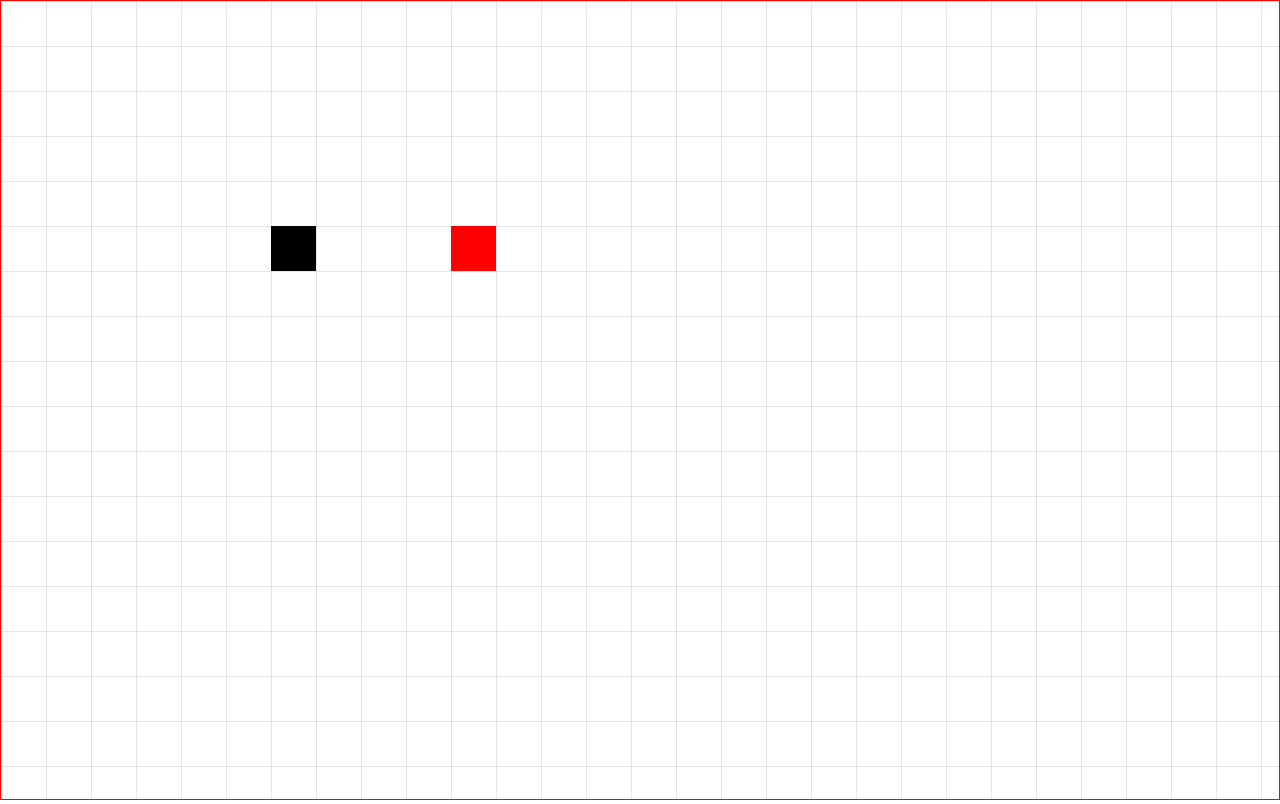
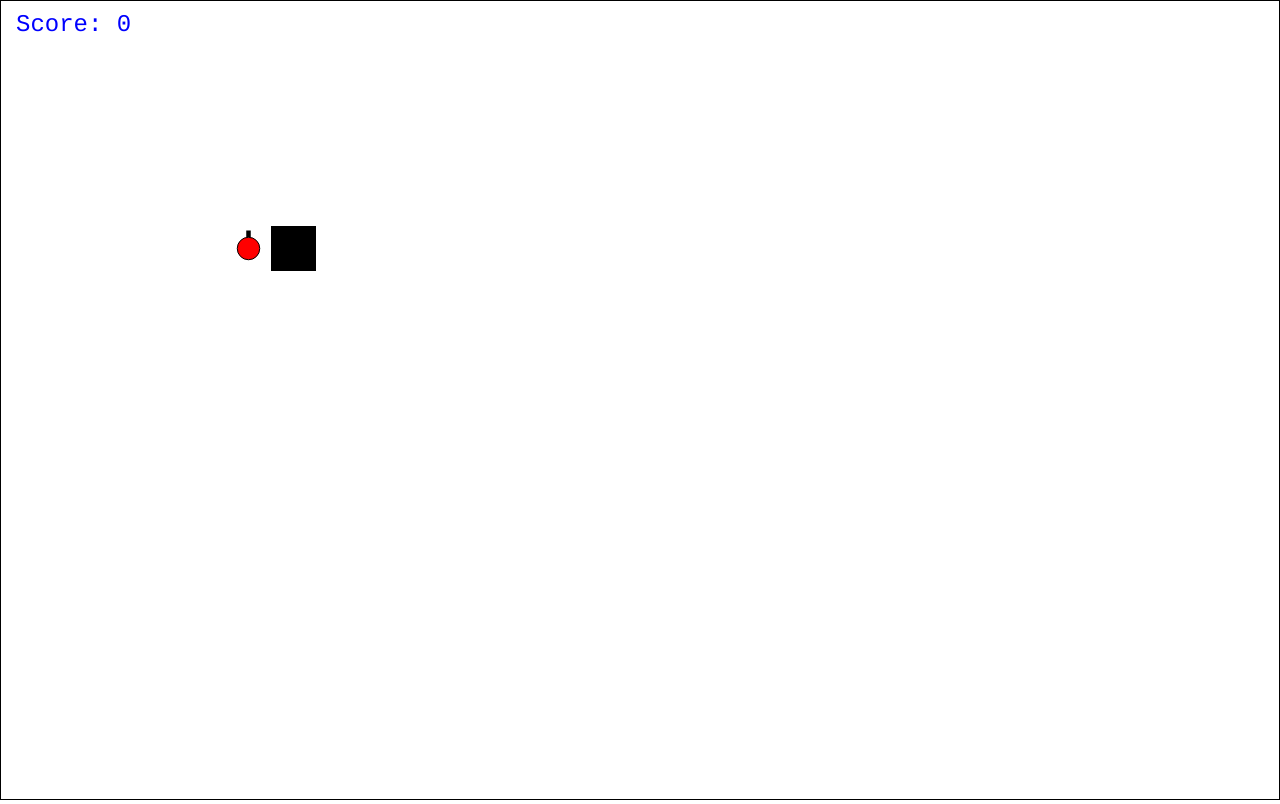
Before and after one commit to iambj/snake, a plain HTML site: page index2.html in a window 1280 px wide. Drawn offline with Linux system fonts and the light colour scheme.

Commit message:
Playable game with a score. Game ends on collision.

```diff
--- a/canvas2.js
+++ b/canvas2.js
@@ -1,26 +1,59 @@
 /*
 
-    Canvas Snake by Brandon Johnson
-    v1 - 1/7/2020
+    Canvas Snake v2 by Brandon Johnson
+    created 1/7/2020
 
     TODO:
 
-        - Add scoring
-        - Add collisions on walls and snake
-        - Throttle the input to skipFrames? (ie. use throttle.js to disallow spamming causing the snake to double back.)
-        - Fix apple positions and create them as instances.
-        - Game over and reset
+        [x] -  Add scoring
+        [x] - Add collisions on walls and snake
+        [x] - Difficulties
+        [ ] - Fix apple positions and create them as instances.
+        [ ] - Game over and reset
+        [ ] - Random snake start
+        [ ] - Standardize the size of the canvas (edges aren't a full gridSize)
+        [ ] - Abstract out as classes
+        [ ] - Multiple apple support
+        [ ] - Themes
+        [ ] - Munch sound 🙂 https://freesound.org/people/PapercutterJohn/sounds/318608/
+
+    BUG:
+        [ ] - Some weirdness when turning quick after an apple (not urgent)
+        [ ] - Throttle (didn't work) the input to skipFrames? (ie. use throttle.js to disallow spamming causing the snake to double back.)
 
 */
 
-const skipFrames = 3;
 var tick = 0;
+var score = 0;
+var best = 0;
+var gridOn = false;
+var pause = false;
+var moving = false;
+var keyDown = false;
+
+const difficulties = {
+    easy: {
+        skipFrames: 3,
+        gridSize: 45
+    },
+    medium: {
+        skipFrames: 2,
+        gridSize: 25
+    },
+    hard: {
+        skipFrames: 0,
+        gridSize: 10
+    }
+};
+var difficulty = "easy";
+var skipFrames = difficulties[difficulty].skipFrames;
+
 var c = {
     canvas: null,
     ctx: null,
     width: 0,
     height: 0,
-    gridSize: 45,
+    gridSize: difficulties[difficulty].gridSize,
     velocity: 5,
     direction: null,
     // Cords below are by the grid
@@ -33,12 +66,45 @@ var c = {
     ]
 };
 
-var apple = {
-    x: 10,
-    y: 5
-};
+class Apples {
+    constructor(x, y) {
+        this.x = x;
+        this.y = y;
+    }
 
-// Linked lists or use unshift and pop
+    munchApples(snake) {
+        // Randomly move the apple eaten.
+        if (snake.x === this.x && snake.y === this.y) {
+            this.x = Math.floor((Math.random() * c.width) / c.gridSize) - 5;
+            this.y = Math.floor((Math.random() * c.height) / c.gridSize) - 5;
+            return true;
+        }
+    }
+    spawnApple() {
+        c.ctx.fillStyle = "red";
+        c.ctx.strokeStyle = "black";
+        c.ctx.beginPath();
+        c.ctx.arc(
+            this.x * c.gridSize + c.gridSize / 2,
+            this.y * c.gridSize + c.gridSize / 2,
+            c.gridSize / 4,
+            0,
+            Math.PI * 2,
+            false
+        );
+        c.ctx.fill();
+        c.ctx.stroke();
+        c.ctx.fillStyle = "black";
+        let rectSize = c.gridSize / 10;
+        c.ctx.fillRect(
+            this.x * c.gridSize + c.gridSize / 2 - rectSize / 2,
+            this.y * c.gridSize + rectSize,
+            rectSize,
+            rectSize * 1.5
+        );
+    }
+}
+var apple = new Apples(5, 5);
 
 function drawLine(ctx, x, y, x2, y2) {
     ctx.beginPath();
@@ -51,18 +117,25 @@ function setUpGrid() {
     // Horizontal
     for (var i = 0.5; i <= c.height; i += c.gridSize) {
         c.ctx.lineWidth = 0.5;
-        c.ctx.strokeStyle = "rgba(0,0,0,0.2)";
+        c.ctx.strokeStyle = "rgba(0,0,0,0.1)";
         drawLine(c.ctx, 0, i, c.width, i);
     }
     // Vertical
     for (var i = 0.5; i <= c.width; i += c.gridSize) {
         c.ctx.lineWidth = 0.5;
-        c.ctx.strokeStyle = "rgba(0,0,0,0.2)";
+        c.ctx.strokeStyle = "rgba(0,0,0,0.1)";
         drawLine(c.ctx, i, 0, i, c.height);
     }
 }
 
 function changeDir(key) {
+    if (moving == true || keyDown == true) {
+        return;
+    }
+    keyDown = true;
+    setTimeout(() => {
+        keyDown = false;
+    }, 25);
     if (key == "ArrowRight") {
         if (c.direction === "left") {
             return;
@@ -105,68 +178,66 @@ window.onload = function() {
     c.width = c.canvas.width = window.innerWidth - 2;
     c.height = c.canvas.height = window.innerHeight - 2;
     c.ctx = c.canvas.getContext("2d");
-    // Create a grid
-    setUpGrid();
 
-    // Add random "apples"
-
-    // Add on to tail
-
-    // Follow tail
-
-    // Collision detection
+    c.canvas.addEventListener("keydown", e => {
+        if (e.key == " ") {
+            randomApple();
+        }
+    });
     c.canvas.addEventListener("keydown", e => {
         changeDir(e.key);
+    });
+    c.canvas.addEventListener("keyup", e => {
+        keyDown = false;
     });
 
     animate();
 };
 
 function moveSnake() {
+    moving = true;
+    console.log(c.direction);
+
     let curPos = [c.body[0].x, c.body[0].y];
     let newPart = {
         x: c.body[0].x,
         y: c.body[0].y
     };
-    if (c.direction === "right") {
+    if (c.direction === "right" && c.direction !== "left") {
         newPart = {
             x: curPos[0] + 1,
             y: curPos[1]
         };
     }
-    if (c.direction === "left") {
+    if (c.direction === "left" && c.direction !== "right") {
         newPart = {
             x: curPos[0] - 1,
             y: curPos[1]
         };
     }
-    if (c.direction === "up") {
+    if (c.direction === "up" && c.direction !== "down") {
         newPart = {
             x: curPos[0],
             y: curPos[1] - 1
         };
     }
-    if (c.direction === "down") {
+    if (c.direction === "down" && c.direction !== "up") {
         newPart = {
             x: curPos[0],
             y: curPos[1] + 1
         };
     }
-    // console.log(newPart);
-    if (c.body[0].x === apple.x && c.body[0].y === apple.y) {
-        apple.x = Math.floor((Math.random() * c.width) / c.gridSize) - 5;
-        apple.y = Math.floor((Math.random() * c.height) / c.gridSize) - 5;
+
+    if (apple.munchApples(c.body[0]) === true) {
+        score++;
         c.body.push(newPart);
     } else {
         c.body.unshift(newPart);
         c.body.pop();
+        detectCollisions(newPart);
     }
 
-    // if (c.body.length > 1) {
-    // }
-
     c.ctx.fillStyle = "black";
-
     for (let i = 0; i < c.body.length; i++) {
         c.ctx.fillRect(
             c.body[i].x * c.gridSize,
@@ -175,21 +246,29 @@ function moveSnake() {
             c.gridSize
         );
     }
+    moving = false;
 }
 
+var frames; // Used to reference the animation
 function animate() {
-    // ctx = c.ctx;
+    if (pause === true) {
+        c.direction = "";
+        frames = requestAnimationFrame(animate);
+        return;
+    }
     if (tick < skipFrames) {
         tick++;
-        requestAnimationFrame(animate);
+        tets = requestAnimationFrame(animate);
         return;
     }
     tick = 0;
-    requestAnimationFrame(animate);
+    frames = requestAnimationFrame(animate);
 
     c.ctx.clearRect(0, 0, innerWidth, innerHeight);
-    setUpGrid();
-    spawnApple();
+
+    gridOn === true ? setUpGrid() : null;
+
+    apple.spawnApple();
 
     // console.log(c.direction);
     // switch (c.direction) {
@@ -208,29 +287,80 @@ function animate() {
     // }
 
     moveSnake();
+    updateScore(score);
 }
 
-function spawnApple() {
-    c.ctx.fillStyle = "red";
-    // console.log("apples");
+function detectCollisions(snake) {
+    if (
+        snake.x < 0 ||
+        snake.y < 0 ||
+        snake.x > c.width / c.gridSize - 0 ||
+        snake.y > c.height / c.gridSize - 0
+    ) {
+        console.log("crash!");
 
-    c.ctx.fillRect(
-        apple.x * c.gridSize,
-        apple.y * c.gridSize,
-        c.gridSize,
-        c.gridSize
-    );
+        cancelAnimationFrame(frames);
+        return;
+    }
+    for (let i = 1; i < c.body.length; i++) {
+        if (snake.x === c.body[i].x && snake.y === c.body[i].y) {
+            cancelAnimationFrame(frames);
+            console.log("crash!");
+            return;
+        }
+    }
 }
-
-function detectCollisions() {}
 
 function randomApple() {
     apple.x = Math.floor((Math.random() * c.width) / c.gridSize) - 5;
     apple.y = Math.floor((Math.random() * c.height) / c.gridSize) - 5;
 }
 
-window.addEventListener("keydown", e => {
-    if (e.key == " ") {
-        randomApple();
+function updateScore(score = 0) {
+    c.ctx.font = "24px Courier";
+    c.ctx.fillStyle = "blue";
+    c.ctx.fillText(`Score: ${score}`, 15, 30);
+}
+
+function restart() {
+    console.log("Restarting game.");
+    c.direction = "";
+    c.body[0].x = 5;
+    c.body[0].y = 5;
+    cancelAnimationFrame(frames);
+    animate();
+}
+
+// From throttle.js
+
+var delayedTimer = null;
+var throttled = [];
+var throttle = function(time, scope, callback, args, delayed = null) {
+    window.clearTimeout(delayedTimer);
+    console.log(delayedTimer);
+    if (throttled.length >= 1) {
+        for (var i = 0; i <= throttle.length; i++) {
+            if (throttled[i] === scope) {
+                console.log("Throttling!");
+                if (delayed == true) {
+                    console.log("delayed");
+                    delayedTimer = setTimeout(function() {
+                        callback(args);
+                        console.log("called!");
+                    }, time);
+                }
+                return false;
+            }
+        }
     }
-});
+
+    throttled.push(scope);
+    var timer = setTimeout(function() {
+        throttled.splice(throttled.indexOf(scope, 1));
+    }, time);
+    if (typeof callback === "function") {
+        callback(args);
+        return true;
+    }
+    return null;
+};
--- a/index2.html
+++ b/index2.html
@@ -13,20 +13,17 @@
         html {
             margin: 0px;
             padding: 0;
-            box-sizing: border-box;
         }
 
         body {
             padding: 0;
             margin: 0;
             overflow: hidden;
-            box-sizing: border-box;
 
         }
 
         canvas {
-            border: 1px solid red;
-            box-sizing: border-box;
+            border: 1px solid black;
         }
     </style>
 </head>
```
Also changed, not shown: index1.html (renamed from index.html).
